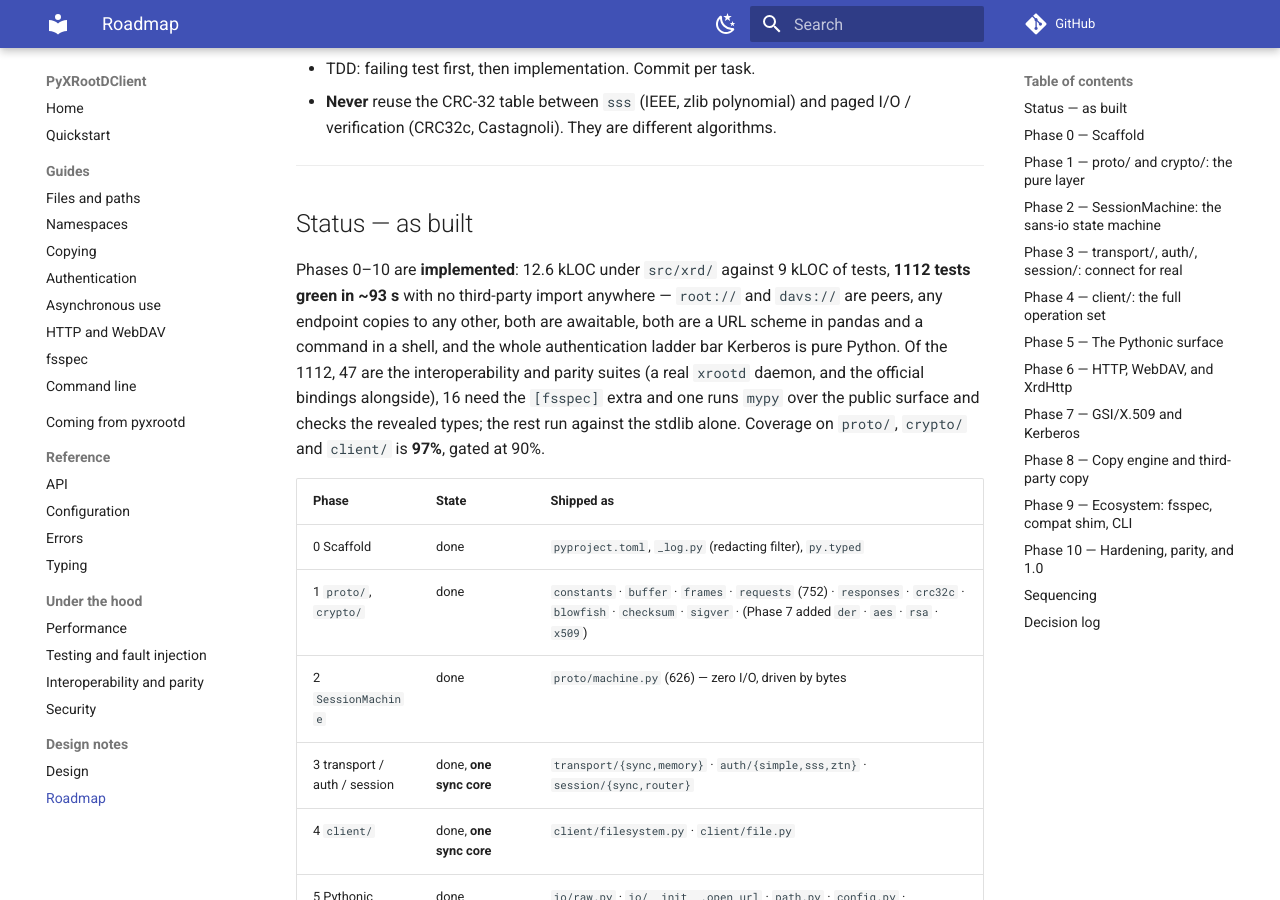
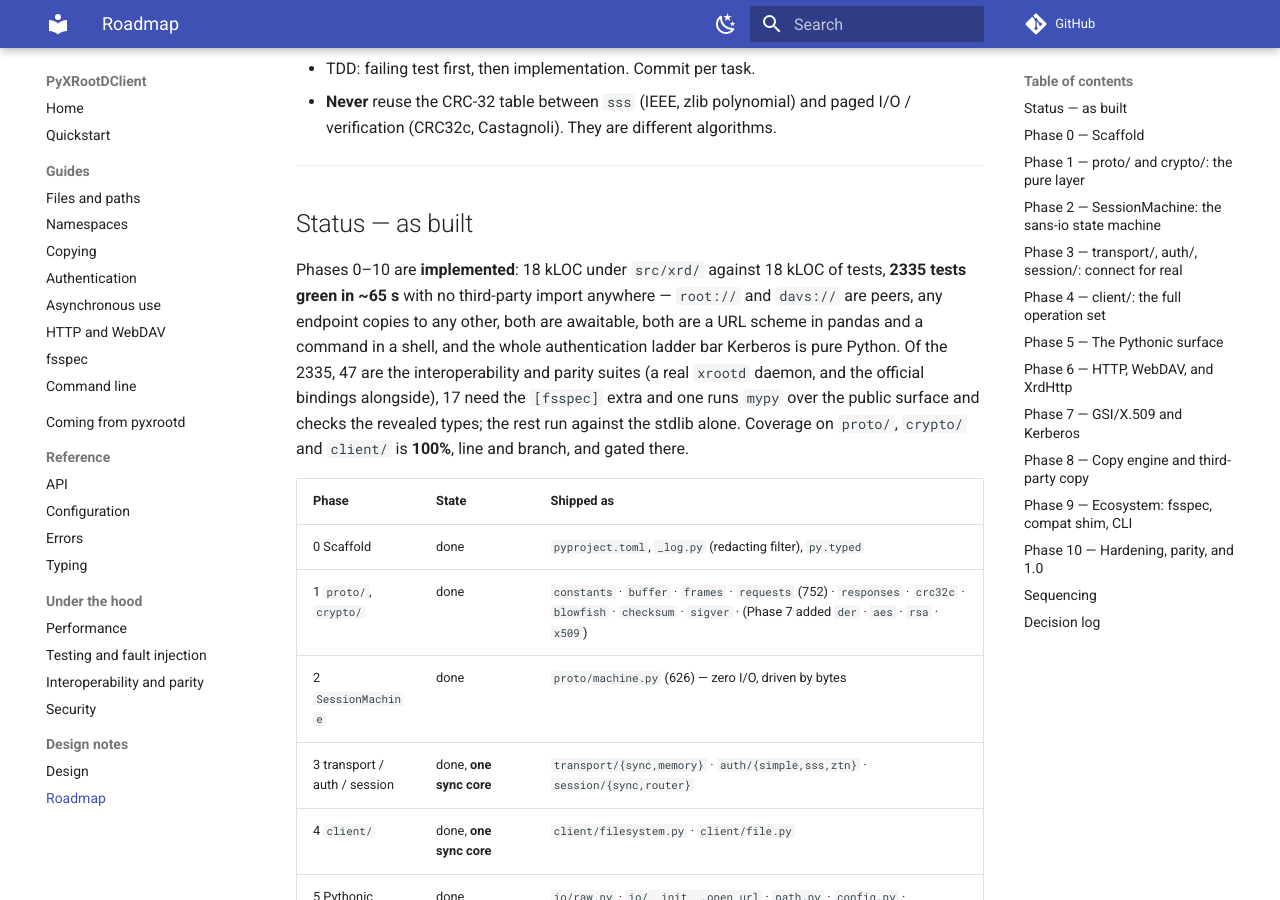
Before and after one commit to rob-c/PyXRootDClient, an MkDocs documentation site: the page built from docs/superpowers/plans/2026-07-31-pyxrootd-client-roadmap.md, in a window 1280 px wide and 900 px high, scrolled down 452 px. Built offline with MkDocs 1.6.1 and Material for MkDocs 9.7.7, drawn with Linux system fonts in a browser that asks for light colours; comment, search, counter and statistics services are not loaded.

Commit message:
testing: record a proxied connection only once its thread is running
The accept loop appended the thread to ``_threads`` and started it after,
which leaves a window where ``close`` - or any test that reaches for the
newest thread - joins something that has not started yet and gets
``RuntimeError: cannot join thread before it is started``. CI found it once
in test_faults.py; reversing the two lines closes the window.

The roadmap's status paragraph is brought back in line with what is in the
tree while here: 2335 tests, and the coverage gate on the protocol, the
cryptography and the client surface is 100%, not 90%.

Co-Authored-By: Claude Opus 5 (1M context) <noreply@anthropic.com>

```diff
--- a/docs/superpowers/plans/2026-07-31-pyxrootd-client-roadmap.md
+++ b/docs/superpowers/plans/2026-07-31-pyxrootd-client-roadmap.md
@@ -25,16 +25,16 @@ schedulable and several can run in parallel.
 
 ## Status — as built
 
-Phases 0–10 are **implemented**: 12.6 kLOC under `src/xrd/` against 9 kLOC of
-tests, **1112 tests green in ~93 s** with no third-party import anywhere —
+Phases 0–10 are **implemented**: 18 kLOC under `src/xrd/` against 18 kLOC of
+tests, **2335 tests green in ~65 s** with no third-party import anywhere —
 `root://` and `davs://` are peers, any endpoint copies to any other, both are
 awaitable, both are a URL scheme in pandas and a command in a shell, and the
-whole authentication ladder bar Kerberos is pure Python. Of the 1112, 47 are
+whole authentication ladder bar Kerberos is pure Python. Of the 2335, 47 are
 the interoperability and parity suites (a real `xrootd` daemon, and the
-official bindings alongside), 16 need the `[fsspec]` extra and one runs `mypy`
+official bindings alongside), 17 need the `[fsspec]` extra and one runs `mypy`
 over the public surface and checks the revealed types; the rest run
 against the stdlib alone. Coverage on `proto/`, `crypto/` and `client/` is
-**97%**, gated at 90%.
+**100%**, line and branch, and gated there.
 
 | Phase | State | Shipped as |
 |---|---|---|
```
Also changed, not shown: README.md (+1 -1 lines), 2 other files.
